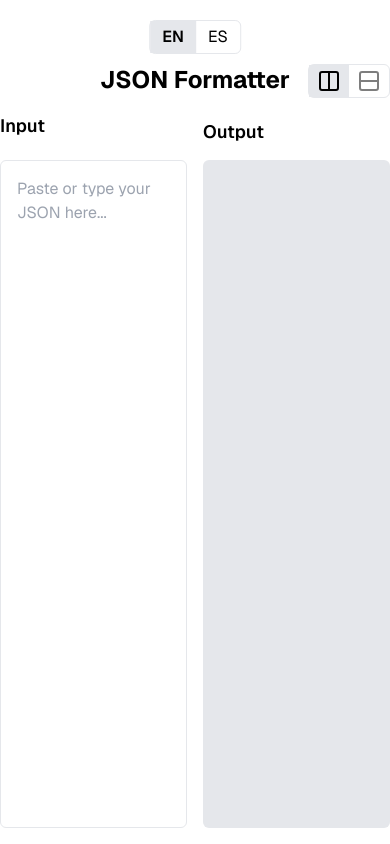
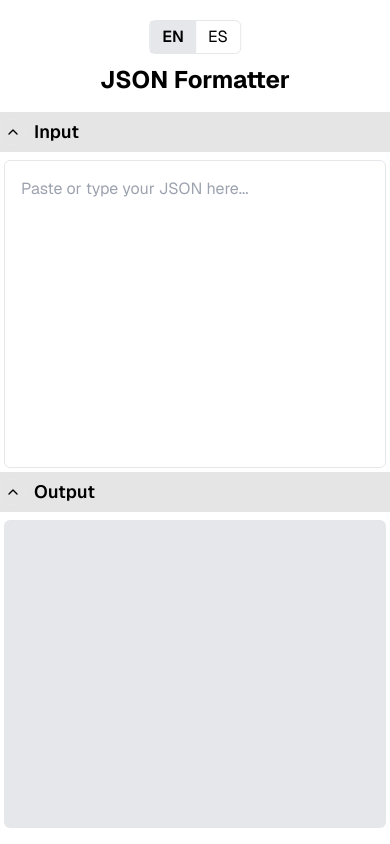
Before and after one commit to andremov/json-formatter, a Next.js app: page /en in a window 390 px wide. Built offline with nearby package versions, Linux system fonts and the light colour scheme.

Commit message:
fix mobile view

```diff
--- a/src/_components/header.tsx
+++ b/src/_components/header.tsx
@@ -19,7 +19,7 @@ export default function Header(props: HeaderPropsType) {
         {localeStrings.title}
       </h1>
 
-      <div className="absolute right-0 top-0 flex w-fit rounded-md border border-gray-200">
+      <div className="absolute right-0 top-0 hidden w-fit rounded-md border border-gray-200 md:flex">
         <button
           className={clsx([
             "px-2 py-1",
--- a/src/_components/json-formatter.tsx
+++ b/src/_components/json-formatter.tsx
@@ -1,11 +1,12 @@
 "use client";
 
 import { useState, useEffect, useCallback, Fragment } from "react";
-import { AlertCircle, Check, Copy } from "lucide-react";
+import { AlertCircle } from "lucide-react";
 import locale from "~/utils/locale.json";
 import type LocaleStrings from "~/utils/types";
 import clsx from "clsx";
 import Header from "./header";
+import { TextArea } from "./text-area";
 
 const debounce = (func: (arg: string) => void, delay: number) => {
   let timeoutId: NodeJS.Timeout;
@@ -19,7 +20,6 @@ export default function JSONFormatter({ lang = "en" }: { lang?: "en" | "es" }) {
   const [input, setInput] = useState("");
   const [output, setOutput] = useState("");
   const [error, setError] = useState("");
-  const [isCopied, setIsCopied] = useState(false);
   const [showColumns, setShowColumns] = useState(true);
   const localeStrings = locale[lang] as LocaleStrings;
 
@@ -51,18 +51,8 @@ export default function JSONFormatter({ lang = "en" }: { lang?: "en" | "es" }) {
     formatJSON(input);
   }, [input, formatJSON]);
 
-  const handleCopy = async () => {
-    try {
-      await navigator.clipboard.writeText(output);
-      setIsCopied(true);
-      setTimeout(() => setIsCopied(false), 2000);
-    } catch (err) {
-      console.error("Failed to copy text: ", err);
-    }
-  };
-
   return (
-    <div className="container mx-auto flex h-full flex-col">
+    <div className="container mx-auto flex h-full max-h-full flex-col overflow-hidden">
       <Header
         setShowColumns={setShowColumns}
         lang={lang}
@@ -71,78 +61,46 @@ export default function JSONFormatter({ lang = "en" }: { lang?: "en" | "es" }) {
 
       <div
         className={clsx([
-          "flex flex-1 gap-4",
+          "flex flex-1 flex-col gap-1 overflow-hidden md:gap-0 lg:gap-2 lg:px-2",
           {
-            "flex-row": showColumns,
-            "flex-col": !showColumns,
+            "md:flex-row": showColumns,
+            "md:flex-col": !showColumns,
           },
         ])}
       >
-        <div
-          className={clsx([
-            "flex flex-col gap-2",
-            {
-              "w-1/2": showColumns,
-              "flex-1": !showColumns,
-            },
-          ])}
+        <TextArea
+          title={localeStrings.labels.input}
+          value={input}
+          showColumns={showColumns}
+          copyActionLabel={localeStrings.buttons.copy}
+          copiedActionLabel={localeStrings.buttons.copied}
+          minimizeLabel={localeStrings.buttons.minimize}
+          expandLabel={localeStrings.buttons.expand}
         >
-          <h2 className="h-10 text-lg font-semibold">
-            {localeStrings.labels.input}
-          </h2>
           <textarea
+            name="input"
             placeholder={localeStrings.labels.data}
             value={input}
             onChange={(e) => setInput(e.target.value)}
             className="w-full flex-1 resize-none rounded-md border border-gray-200 p-4 outline-none transition focus:border-blue-400"
           />
-        </div>
+        </TextArea>
 
-        <div
-          className={clsx([
-            "flex flex-col gap-2",
-            {
-              "w-1/2": showColumns,
-            },
-          ])}
+        <TextArea
+          title={localeStrings.labels.output}
+          value={output}
+          showColumns={showColumns}
+          copyActionLabel={localeStrings.buttons.copy}
+          copiedActionLabel={localeStrings.buttons.copied}
+          minimizeLabel={localeStrings.buttons.minimize}
+          expandLabel={localeStrings.buttons.expand}
         >
-          <div className="flex h-10 items-center justify-between">
-            <h2 className="text-lg font-semibold">
-              {localeStrings.labels.output}
-            </h2>
-            {output && (
-              <button
-                onClick={handleCopy}
-                className={clsx([
-                  "flex items-center gap-2 rounded-md border border-gray-200 px-2 py-1 outline-none transition hover:bg-gray-200",
-                  {
-                    "bg-green-600 text-white": isCopied,
-                  },
-                ])}
-              >
-                {isCopied ? (
-                  <Fragment>
-                    <Check className="h-4 w-4" />
-                    <span>{localeStrings.buttons.copied}</span>
-                  </Fragment>
-                ) : (
-                  <Fragment>
-                    <Copy className="h-4 w-4" />
-                    <span>{localeStrings.buttons.copy}</span>
-                  </Fragment>
-                )}
-              </button>
-            )}
-          </div>
-
           <pre
             className={clsx([
-              "flex-1 rounded-md bg-gray-200 p-4",
+              "flex-1 overflow-x-hidden text-wrap break-words rounded-md bg-gray-200 p-4",
               {
                 "whitespace-pre-wrap text-red-400": !!error,
                 "overflow-auto": !error,
-                "max-h-[81.4vh]": showColumns,
-                "max-h-[40.7vh]": !showColumns,
               },
             ])}
           >
@@ -158,7 +116,7 @@ export default function JSONFormatter({ lang = "en" }: { lang?: "en" | "es" }) {
               output
             )}
           </pre>
-        </div>
+        </TextArea>
       </div>
     </div>
   );
--- /dev/null
+++ b/src/_components/text-area.tsx
@@ -0,0 +1,109 @@
+import clsx from "clsx";
+import { Check, Copy, ChevronUp } from "lucide-react";
+import { Fragment, useState } from "react";
+
+export function TextArea({
+  title,
+  value,
+  children,
+  showColumns,
+  copyActionLabel = "Copy",
+  copiedActionLabel = "Copied",
+  minimizeLabel = "Minimize",
+  expandLabel = "Expand",
+}: {
+  title: string;
+  value: string;
+  children: React.ReactNode;
+  showColumns?: boolean;
+  copyActionLabel?: string;
+  copiedActionLabel?: string;
+  minimizeLabel?: string;
+  expandLabel?: string;
+}) {
+  const [isMinimized, setIsMinimized] = useState(false);
+  const [isCopied, setIsCopied] = useState(false);
+
+  const handleCopy = async () => {
+    try {
+      await navigator.clipboard.writeText(value);
+      setIsCopied(true);
+      setTimeout(() => setIsCopied(false), 2000);
+    } catch (err) {
+      console.error("Failed to copy text: ", err);
+    }
+  };
+
+  return (
+    <div
+      className={clsx([
+        "flex min-h-12 flex-col gap-2 overflow-hidden transition-all duration-300 ease-in-out",
+        {
+          "flex-1 lg:w-1/2": showColumns && !isMinimized,
+          "flex-1": !showColumns && !isMinimized,
+          "h-auto w-auto": isMinimized,
+        },
+      ])}
+    >
+      <div
+        className="flex h-10 items-center justify-between bg-neutral-200 lg:rounded-sm"
+        onClick={() => setIsMinimized(!isMinimized)}
+      >
+        <div className="flex items-center gap-2">
+          <div
+            className="flex items-center justify-center rounded-md border border-gray-200 p-1 outline-none transition hover:bg-gray-200"
+            title={isMinimized ? expandLabel : minimizeLabel}
+          >
+            <ChevronUp
+              className={clsx([
+                "h-4 w-4 transition-transform duration-300 ease-in-out",
+                {
+                  "rotate-180": isMinimized,
+                  "rotate-0": !isMinimized,
+                },
+              ])}
+            />
+          </div>
+          <h2 className="text-lg font-semibold">{title}</h2>
+        </div>
+        <div className="transition-all duration-300 ease-in-out">
+          {value && (
+            <button
+              onClick={handleCopy}
+              className={clsx([
+                "flex items-center gap-2 rounded-md border border-gray-200 px-2 py-1 outline-none transition hover:bg-gray-200",
+                {
+                  "bg-green-600 text-white": isCopied,
+                },
+              ])}
+            >
+              {isCopied ? (
+                <Fragment>
+                  <Check className="h-4 w-4" />
+                  <span>{copiedActionLabel}</span>
+                </Fragment>
+              ) : (
+                <Fragment>
+                  <Copy className="h-4 w-4" />
+                  <span>{copyActionLabel}</span>
+                </Fragment>
+              )}
+            </button>
+          )}
+        </div>
+      </div>
+
+      <div
+        className={clsx([
+          "flex min-h-0 flex-1 overflow-hidden px-1 transition-all duration-300 ease-in-out",
+          {
+            "max-h-0 opacity-0": isMinimized,
+            "opacity-100": !isMinimized,
+          },
+        ])}
+      >
+        {children}
+      </div>
+    </div>
+  );
+}
--- a/src/utils/locale.json
+++ b/src/utils/locale.json
@@ -9,7 +9,9 @@
     },
     "buttons": {
       "copy": "Copy",
-      "copied": "Copied!"
+      "copied": "Copied!",
+      "minimize": "Minimize",
+      "expand": "Expand"
     }
   },
   "es": {
@@ -22,7 +24,9 @@
     },
     "buttons": {
       "copy": "Copiar",
-      "copied": "Copiado!"
+      "copied": "Copiado!",
+      "minimize": "Minimizar",
+      "expand": "Expandir"
     }
   }
 }
--- a/src/utils/types.ts
+++ b/src/utils/types.ts
@@ -9,6 +9,8 @@ type LocaleStrings = {
   buttons: {
     copy: string;
     copied: string;
+    minimize: string;
+    expand: string;
   };
 };
 
```
